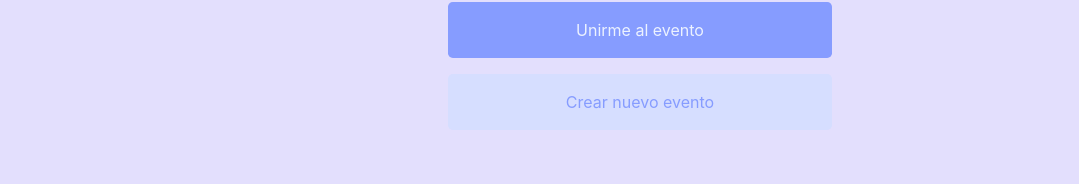
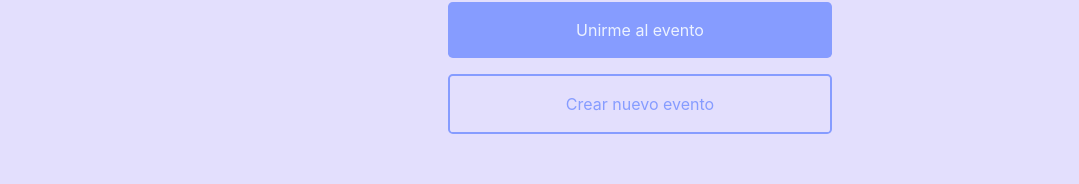
Before and after one commit to rammariana/cantom-modulo-2.2, a React (Create React App) app: page /meeting-final/1 in a window 1280 px wide. Shown: the part 419-603 px from the top of the page, without its empty margins (0-1079 px from the left). Built offline with nearby package versions, Linux system fonts and the light colour scheme; no server answers.

Commit message:
actualizacion issues 08/11 2

```diff
--- a/src/components/MeetingFinal.css
+++ b/src/components/MeetingFinal.css
@@ -90,10 +90,9 @@
   }
 
   .no-decoration-button{
-      color: var(--color-link-login-signup-btn);
-      background-color: #d6deff;
-      text-decoration: none;
-      cursor: pointer;
+    background-color: transparent;
+    border: 2px solid var(--color-link-login-signup-btn);
+    color: var(--color-link-login-signup-btn);
   }
 
   @media screen and (min-width: 780px) {
```
